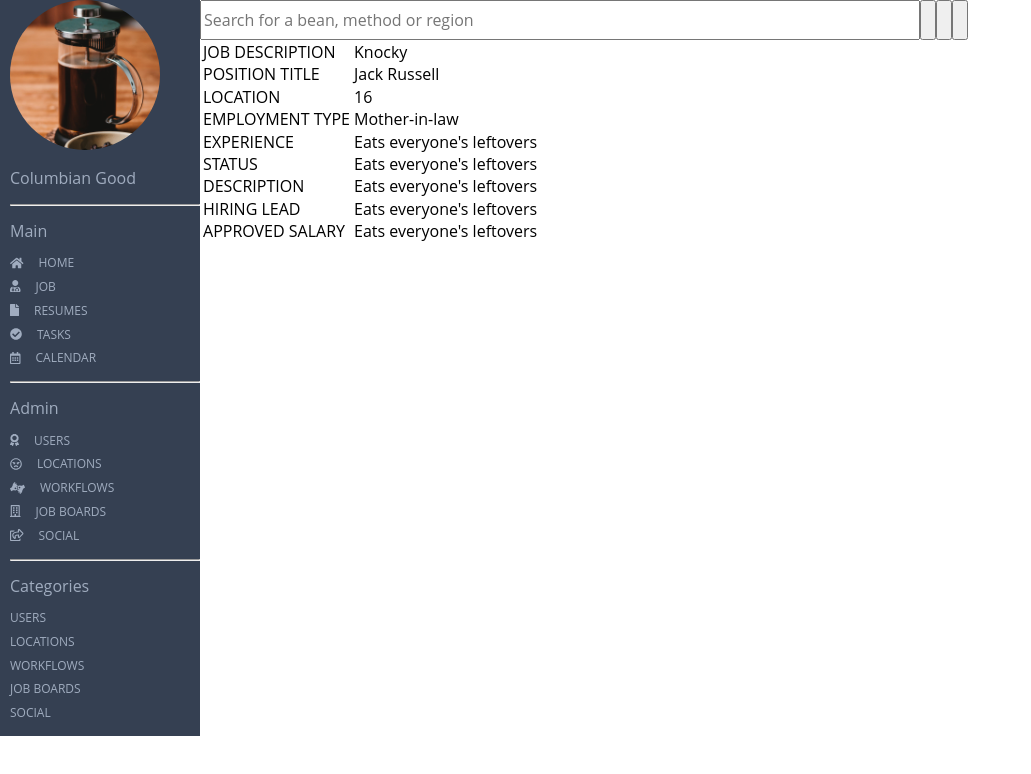
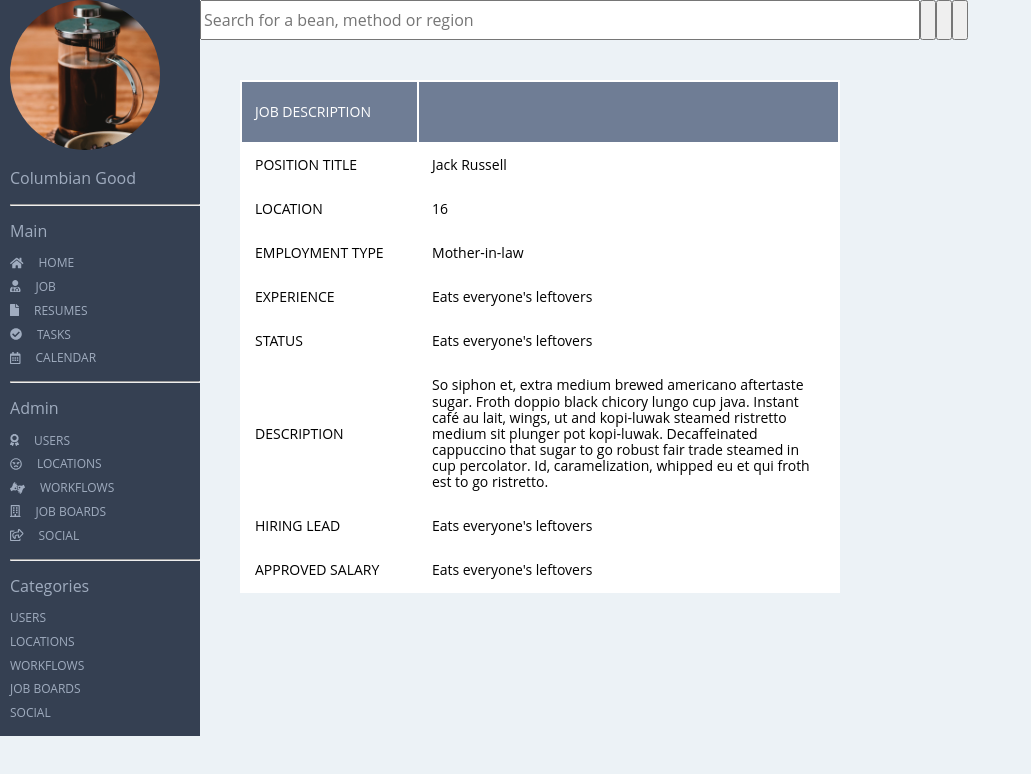
Before and after one commit to kobesparrow/mc-comp-challenge-2, a plain HTML site: page index.html in a window 1280 px wide. Shown: the whole page, without its empty margins (0-1031 px from the left). Drawn offline with Linux system fonts and the light colour scheme.

Commit message:
style table

```diff
--- a/index.html
+++ b/index.html
@@ -84,46 +84,46 @@
 
   <!-- BODY TABLE -->
 <container class="body-table">
+  <div class="table-div">
   <table>
-  <tr>
-    <td>JOB DESCRIPTION</td>
-    <td>Knocky</td>
+    <tr class="table-header">
+      <td class="table-left-column">JOB DESCRIPTION</td>
+      <td></td>
     </tr>
     <tr>
-    <td>POSITION TITLE</td>
+      <td class="table-left-column">POSITION TITLE</td>
       <td>Jack Russell</td>
     </tr>
     <tr>
-    <td>LOCATION</td>
+      <td class="table-left-column">LOCATION</td>
       <td>16</td>
     </tr>
     <tr>
-    <td>EMPLOYMENT TYPE</td>
+      <td class="table-left-column">EMPLOYMENT TYPE</td>
       <td>Mother-in-law</td>
     </tr>
     <tr>
-    <td>EXPERIENCE</td>
+      <td class="table-left-column">EXPERIENCE</td>
       <td>Eats everyone's leftovers</td>
     </tr>
     <tr>
-    <td>STATUS</td>
+      <td class="table-left-column">STATUS</td>
       <td>Eats everyone's leftovers</td>
     </tr>
     <tr>
-    <td>DESCRIPTION</td>
+      <td class="table-left-column">DESCRIPTION</td>
+      <td>So siphon et, extra medium brewed americano aftertaste sugar. Froth doppio black chicory lungo cup java. Instant café au lait, wings, ut and kopi-luwak steamed ristretto medium sit plunger pot kopi-luwak. Decaffeinated cappuccino that sugar to go robust fair trade steamed in cup percolator. Id, caramelization, whipped eu et qui froth est to go ristretto.</td>
+    </tr>
+    <tr>
+      <td class="table-left-column">HIRING LEAD</td>
       <td>Eats everyone's leftovers</td>
     </tr>
     <tr>
-    <td>HIRING LEAD</td>
-    <td>Eats everyone's leftovers</td>
-  </tr>
-  <tr>
-    <td>APPROVED SALARY</td>
+      <td class="table-left-column">APPROVED SALARY</td>
       <td>Eats everyone's leftovers</td>
     </tr>
   </table>
-
-  </container>
+</div>
 
   <!-- FOOTER COLUMN -->
   <container class="footer-column">
@@ -131,6 +131,8 @@
 
 
   </container>
+
+  </container>
   </article>
 </container>
   </body>
--- a/styles.css
+++ b/styles.css
@@ -6,7 +6,7 @@
 }
 
 body {
-
+  background-color: #ECF2F6;
 }
 container.mastergrid {
   display: grid;
@@ -65,7 +65,36 @@ nav.nav-header {
 .nav-header--searchbar {
   width: 90%;
 }
+/*
+.body-table {
+  background-color: #ECF2F6;
+  width: 1005:;*/
+}
 
-container.body-table {
-  background: #ECF2F6;
+div.table-div {
+  margin: 40px;
+  background-color: white;
 }
+
+table {
+  width: 600px;
+  margin: 40px;
+  font-size: 14px;
+  background-color: white;
+}
+
+table td {
+  padding: 13px;
+  /*border: 1px solid #ddd;*/
+}
+
+tr.table-header {
+  background-color: #6F7D95;
+  color: white;
+  height: 60px;
+  border-color: #354052;
+}
+
+.table-left-column {
+  width: 175px;
+}
```
Lines whose indentation alone changed are shown as unchanged.
